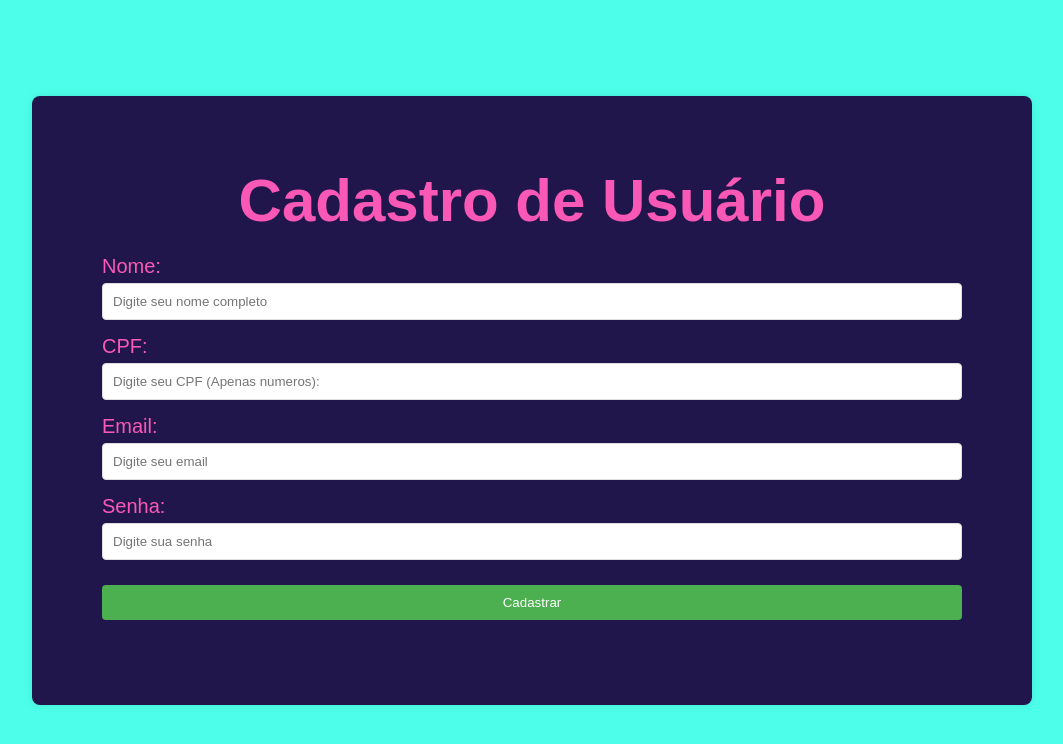
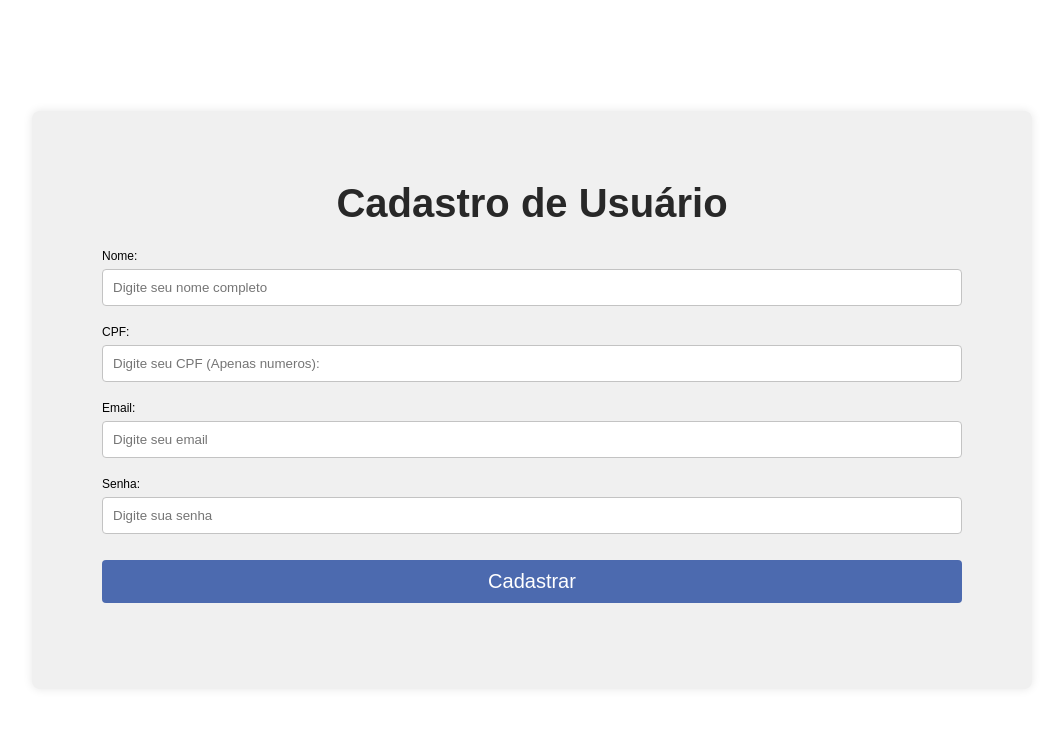
Before and after one commit to JoaoEmanoel2005/Sistema_Escolar, a plain HTML site: page src/html/cadastro.html in a window 1280 px wide. Shown: the whole page, without its empty margins (108-1171 px from the left). Drawn offline with Linux system fonts and the light colour scheme.

Commit message:
Atualização da tela de login e cadastro

```diff
--- a/src/style/cadastro.css
+++ b/src/style/cadastro.css
@@ -1,5 +1,7 @@
 /* Resetando margens e padding */
-* {
+*,
+*::before,
+*::after {
     margin: 0;
     padding: 0;
     box-sizing: border-box;
@@ -7,7 +9,7 @@
 
 body {
     font-family: Arial, sans-serif;
-    background-color: #4DFFEA;
+    background-color: white;
     display: flex;
     justify-content: center;
     align-items: center;
@@ -15,56 +17,59 @@ body {
 }
 
 .form-container {
-    background-color: #21164b;
+    background-color: #f0f0f0;
     padding: 70px;
     border-radius: 8px;
     box-shadow: 0 0 10px rgba(0, 0, 0, 0.1);
-    width: 1000px;
+    width: 100%;
+    max-width: 1000px;
 }
 
 h2 {
     text-align: center;
     margin-bottom: 20px;
-    color: #FA58B6;
-    font-size: 60px;
+    color: #282828;
+    font-size: 2.5rem;
 }
 
 .input-group {
-    margin-bottom: 15px;
+    margin-bottom: 1rem;
 }
 
 input {
     width: 100%;
-    padding: 10px;
-    margin-top: 5px;
-    border: 1px solid #ddd;
+    padding: 0.625rem;
+    margin-top: 0.3125rem;
+    border: 1px solid #c3c3c3;
     border-radius: 4px;
-    background-color: rgb(255, 255, 255);
+    background-color: #fff;
 }
 
 button {
     width: 100%;
-    padding: 10px;
-    background-color: #4CAF50;
-    color: white;
+    padding: 0.625rem;
+    background-color: #4c6aaf;
+    color: #fff;
+    font-size: 20px;
     border: none;
     border-radius: 4px;
     cursor: pointer;
-    margin-top: 10px;
+    margin-top: 0.625rem;
+    transition: background-color 0.3s;
 }
 
 button:hover {
-    background-color: #00f80c;
+    background-color: #0d0fa9;
 }
 
 #resultado {
-    margin-top: 15px;
+    margin-top: 1rem;
     text-align: center;
     color: red;
-    font-size: 14px;
+    font-size: 0.875rem;
 }
 
 label {
-    color: #FA58B6; /* Altera a cor do texto */
-    font-size: 20px; /* Altera o tamanho da fonte */
+    color: black;
+    font-size: 12px;
 }
--- a/src/style/login.css
+++ b/src/style/login.css
@@ -7,7 +7,7 @@
 
 body {
     font-family: Arial, sans-serif;
-    background-color: #101010;
+    background-color: white;
     display: flex;
     justify-content: center;
     align-items: center;
@@ -15,18 +15,19 @@ body {
 }
 
 .form-container {
-    background-color: #21164b;
+    background-color: #f0f0f0;
     padding: 70px;
     border-radius: 8px;
     box-shadow: 0 0 10px rgba(0, 0, 0, 0.1);
-    width: auto;
+    width: 100%;
+    max-width: 1000px;
 }
 
 h2 {
     text-align: center;
     margin-bottom: 20px;
-    color: #FA58B6;
-    font-size: 60px;
+    color: #282828;
+    font-size: 2.5rem;
 }
 
 .input-group {
@@ -45,7 +46,7 @@ input {
 button {
     width: 100%;
     padding: 10px;
-    background-color: #4CAF50;
+    background-color: #ec8d21;
     color: white;
     border: none;
     border-radius: 4px;
@@ -55,7 +56,7 @@ button {
 }
 
 button:hover {
-    background-color: #00f80c;
+    background-color: #a9410d;
 }
 
 #resultado {
@@ -66,6 +67,6 @@ button:hover {
 }
 
 label {
-    color: #FA58B6; /* Altera a cor do texto */
-    font-size: 20px; /* Altera o tamanho da fonte */
+    color: black; /* Altera a cor do texto */
+    font-size: 12px; /* Altera o tamanho da fonte */
 }
```
